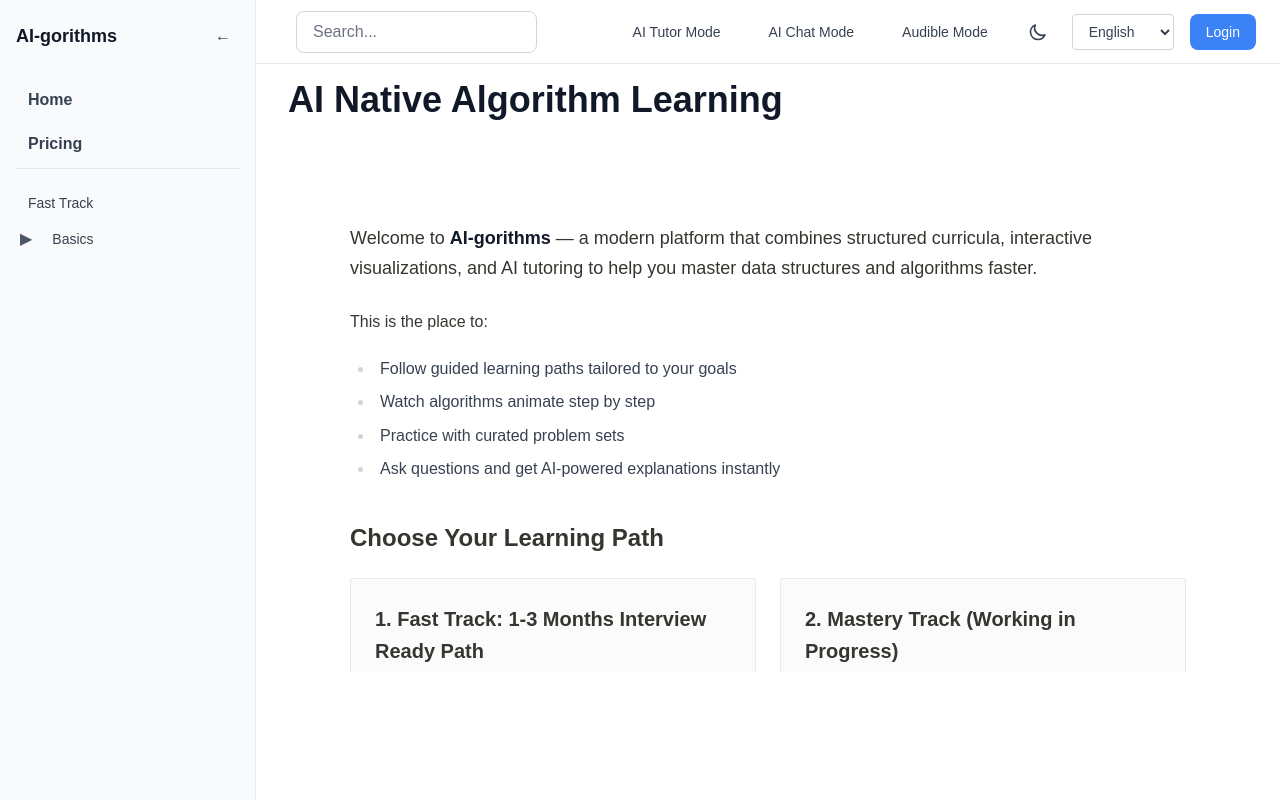
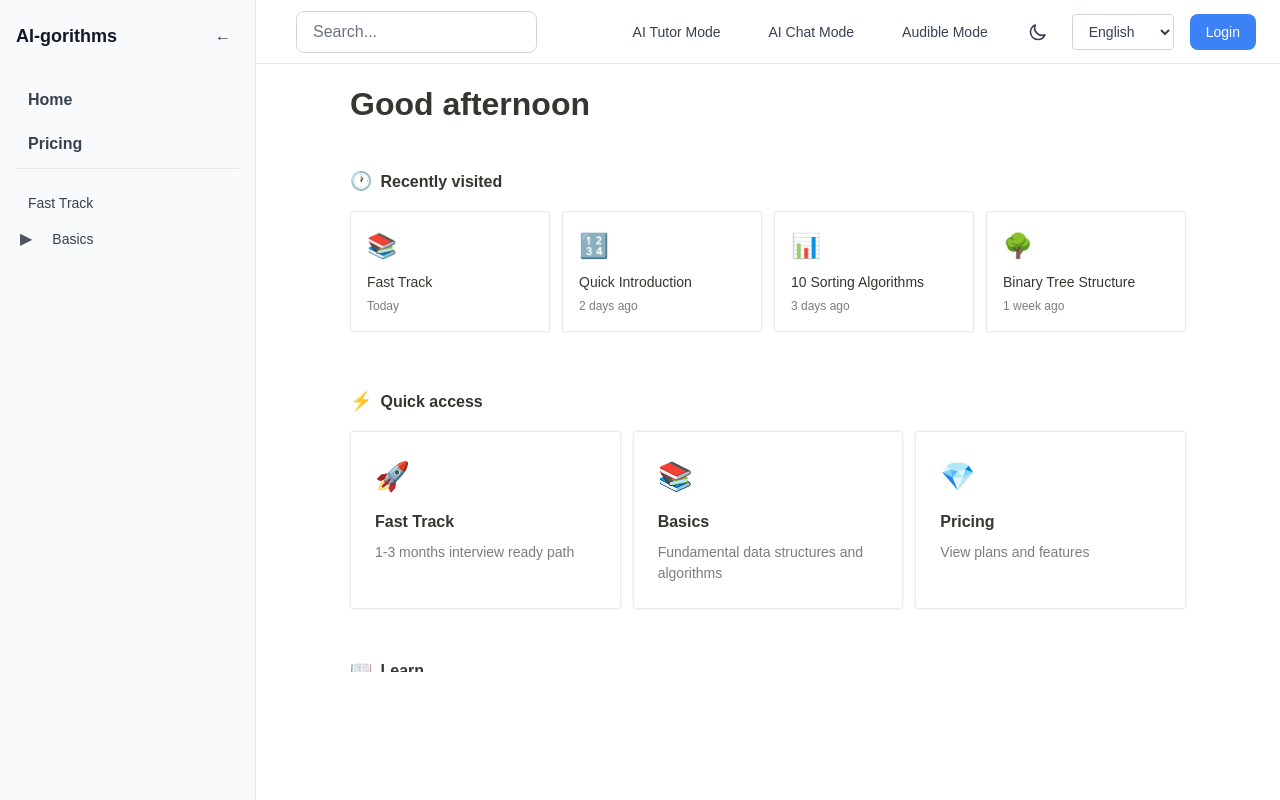
Before and after one commit to Chinese-Community-AI/AI-gorithms, a Next.js app: page / in a window 1280 px wide. Built offline with nearby package versions, Linux system fonts and the light colour scheme.

Commit message:
Optimize Home Page with clicable cards

```diff
--- a/app/page.tsx
+++ b/app/page.tsx
@@ -1,94 +1,460 @@
-import ArticleContent from "@/components/article/ArticleContent";
+"use client";
+
+import Link from "next/link";
 
 export default function Home() {
-  const content = `
-    <div style="max-width: 900px; margin: 0 auto; padding: 3rem 2rem;">
-      <p style="font-size: 1.125rem; line-height: 1.7; color: rgb(55, 53, 47); margin-bottom: 1.5rem;">Welcome to <strong>AI-gorithms</strong> — a modern platform that combines structured curricula, interactive visualizations, and AI tutoring to help you master data structures and algorithms faster.</p>
+  const getGreeting = () => {
+    const hour = new Date().getHours();
+    if (hour < 12) return "Good morning";
+    if (hour < 18) return "Good afternoon";
+    return "Good evening";
+  };
 
-      <p style="color: rgb(55, 53, 47); margin-bottom: 0.75rem;">This is the place to:</p>
+  const recentlyVisited = [
+    { icon: "📚", title: "Fast Track", href: "/fast-track", date: "Today" },
+    {
+      icon: "🔢",
+      title: "Quick Introduction",
+      href: "/basics/quick-introduction",
+      date: "2 days ago",
+    },
+    {
+      icon: "📊",
+      title: "10 Sorting Algorithms",
+      href: "/basics/10-sorting-algorithms",
+      date: "3 days ago",
+    },
+    {
+      icon: "🌳",
+      title: "Binary Tree Structure",
+      href: "/basics/binary-tree-structure-and-traversal",
+      date: "1 week ago",
+    },
+    {
+      icon: "📈",
+      title: "Graph Algorithms",
+      href: "/basics/graph-structure-algorithm-overview.md",
+      date: "2 weeks ago",
+    },
+  ];
 
-      <ul style="margin-bottom: 2rem; padding-left: 1.5rem; color: rgb(55, 53, 47); line-height: 1.6;">
-        <li style="margin-bottom: 0.5rem;">Follow guided learning paths tailored to your goals</li>
-        <li style="margin-bottom: 0.5rem;">Watch algorithms animate step by step</li>
-        <li style="margin-bottom: 0.5rem;">Practice with curated problem sets</li>
-        <li>Ask questions and get AI-powered explanations instantly</li>
-      </ul>
+  const learnCards = [
+    {
+      icon: "🚀",
+      title: "Getting Started with Fast Track",
+      description: "Master algorithms in 1-3 months",
+      href: "/fast-track",
+      readTime: "5m read",
+    },
+    {
+      icon: "📖",
+      title: "Understanding Data Structures",
+      description: "Learn the fundamentals",
+      href: "/basics/quick-introduction",
+      readTime: "8m read",
+    },
+    {
+      icon: "🎯",
+      title: "Algorithm Patterns",
+      description: "Master core problem-solving patterns",
+      href: "/basics",
+      readTime: "12m read",
+    },
+    {
+      icon: "💡",
+      title: "AI-Powered Learning",
+      description: "Leverage AI to accelerate your journey",
+      href: "/",
+      readTime: "3m read",
+    },
+  ];
 
-      <h2 style="font-size: 1.5rem; font-weight: 600; margin-top: 2.5rem; margin-bottom: 1.5rem; color: rgb(55, 53, 47);">Choose Your Learning Path</h2>
+  return (
+    <div style={{ maxWidth: "900px", margin: "0 auto", padding: "3rem 2rem" }}>
+      {/* Greeting */}
+      <h1
+        style={{
+          fontSize: "2rem",
+          fontWeight: 700,
+          color: "rgb(55, 53, 47)",
+          marginTop: 0,
+          marginBottom: "2.5rem",
+        }}
+      >
+        {getGreeting()}
+      </h1>
 
-      <div style="display: grid; grid-template-columns: repeat(auto-fit, minmax(300px, 1fr)); gap: 1.5rem; margin-bottom: 2.5rem;">
-        <div style="border: 1px solid rgba(55, 53, 47, 0.09); padding: 1.5rem; border-radius: 3px; background: rgba(55, 53, 47, 0.02);">
-          <h3 style="font-size: 1.25rem; font-weight: 600; margin-top: 0; margin-bottom: 1rem; color: rgb(55, 53, 47);">1. Fast Track: 1-3 Months Interview Ready Path</h3>
-          <ul style="margin: 0; padding-left: 1.5rem; color: rgb(55, 53, 47); line-height: 1.6;">
-            <li style="margin-bottom: 0.5rem;"><strong>Goal:</strong> Become confident for technical interviews quickly</li>
-            <li style="margin-bottom: 0.5rem;"><strong>Focus:</strong> High-yield topics (arrays, strings, trees, graphs, DP)</li>
-            <li style="margin-bottom: 0.5rem;"><strong>Format:</strong> Daily lessons, cheat sheets, timed practice, mock interviews</li>
-            <li><strong>AI Support:</strong> Instant hints, solution walk-throughs, mock interviewer</li>
-          </ul>
+      {/* Recently Visited */}
+      <div style={{ marginBottom: "3rem" }}>
+        <div
+          style={{
+            display: "flex",
+            alignItems: "center",
+            gap: "0.5rem",
+            marginBottom: "1rem",
+            color: "rgb(55, 53, 47)",
+          }}
+        >
+          <span style={{ fontSize: "1.125rem" }}>🕐</span>
+          <h2
+            style={{
+              fontSize: "1rem",
+              fontWeight: 600,
+              margin: 0,
+              color: "rgb(55, 53, 47)",
+            }}
+          >
+            Recently visited
+          </h2>
         </div>
-
-        <div style="border: 1px solid rgba(55, 53, 47, 0.09); padding: 1.5rem; border-radius: 3px; background: rgba(55, 53, 47, 0.02);">
-          <h3 style="font-size: 1.25rem; font-weight: 600; margin-top: 0; margin-bottom: 1rem; color: rgb(55, 53, 47);">2. Mastery Track (Working in Progress)</h3>
-          <ul style="margin: 0; padding-left: 1.5rem; color: rgb(55, 53, 47); line-height: 1.6;">
-            <li style="margin-bottom: 0.5rem;"><strong>Goal:</strong> Build deep intuition and long-term fluency</li>
-            <li style="margin-bottom: 0.5rem;"><strong>Focus:</strong> Fundamentals plus advanced topics (geometry, network flows, distributed algorithms)</li>
-            <li style="margin-bottom: 0.5rem;"><strong>Format:</strong> Multi-stage roadmap with projects, reflections, and spaced repetition</li>
-            <li><strong>AI Support:</strong> Personalized feedback, adaptive practice, code reviews</li>
-          </ul>
+        <div
+          style={{
+            display: "flex",
+            gap: "0.75rem",
+            overflowX: "auto",
+            paddingBottom: "0.5rem",
+            scrollbarWidth: "thin",
+          }}
+        >
+          {recentlyVisited.map((item, index) => (
+            <Link
+              key={index}
+              href={item.href}
+              style={{
+                minWidth: "200px",
+                border: "1px solid rgba(55, 53, 47, 0.09)",
+                borderRadius: "3px",
+                padding: "1rem",
+                background: "white",
+                textDecoration: "none",
+                color: "inherit",
+                display: "flex",
+                flexDirection: "column",
+                cursor: "pointer",
+                transition: "all 0.2s",
+                boxShadow: "rgba(15, 15, 15, 0.03) 0px 0px 0px 1px",
+              }}
+              onMouseEnter={(e) => {
+                e.currentTarget.style.boxShadow =
+                  "rgba(15, 15, 15, 0.1) 0px 2px 4px";
+                e.currentTarget.style.transform = "translateY(-2px)";
+              }}
+              onMouseLeave={(e) => {
+                e.currentTarget.style.boxShadow =
+                  "rgba(15, 15, 15, 0.03) 0px 0px 0px 1px";
+                e.currentTarget.style.transform = "translateY(0)";
+              }}
+            >
+              <div style={{ fontSize: "1.5rem", marginBottom: "0.5rem" }}>
+                {item.icon}
+              </div>
+              <div
+                style={{
+                  fontWeight: 500,
+                  color: "rgb(55, 53, 47)",
+                  marginBottom: "0.25rem",
+                  fontSize: "0.875rem",
+                }}
+              >
+                {item.title}
+              </div>
+              <div
+                style={{
+                  fontSize: "0.75rem",
+                  color: "rgba(55, 53, 47, 0.65)",
+                  marginTop: "auto",
+                }}
+              >
+                {item.date}
+              </div>
+            </Link>
+          ))}
         </div>
       </div>
 
-      <h2 style="font-size: 1.5rem; font-weight: 600; margin-top: 2.5rem; margin-bottom: 1.5rem; color: rgb(55, 53, 47);">How the Platform Helps You Learn</h2>
+      {/* Quick Access */}
+      <div style={{ marginBottom: "3rem" }}>
+        <div
+          style={{
+            display: "flex",
+            alignItems: "center",
+            gap: "0.5rem",
+            marginBottom: "1rem",
+            color: "rgb(55, 53, 47)",
+          }}
+        >
+          <span style={{ fontSize: "1.125rem" }}>⚡</span>
+          <h2
+            style={{
+              fontSize: "1rem",
+              fontWeight: 600,
+              margin: 0,
+              color: "rgb(55, 53, 47)",
+            }}
+          >
+            Quick access
+          </h2>
+        </div>
+        <div
+          style={{
+            display: "grid",
+            gridTemplateColumns: "repeat(auto-fit, minmax(250px, 1fr))",
+            gap: "0.75rem",
+          }}
+        >
+          <Link
+            href="/fast-track"
+            style={{
+              border: "1px solid rgba(55, 53, 47, 0.09)",
+              borderRadius: "3px",
+              padding: "1.5rem",
+              background: "white",
+              textDecoration: "none",
+              color: "inherit",
+              cursor: "pointer",
+              transition: "all 0.2s",
+              boxShadow: "rgba(15, 15, 15, 0.03) 0px 0px 0px 1px",
+            }}
+            onMouseEnter={(e) => {
+              e.currentTarget.style.boxShadow =
+                "rgba(15, 15, 15, 0.1) 0px 2px 4px";
+              e.currentTarget.style.transform = "translateY(-2px)";
+            }}
+            onMouseLeave={(e) => {
+              e.currentTarget.style.boxShadow =
+                "rgba(15, 15, 15, 0.03) 0px 0px 0px 1px";
+              e.currentTarget.style.transform = "translateY(0)";
+            }}
+          >
+            <div style={{ fontSize: "1.75rem", marginBottom: "0.75rem" }}>
+              🚀
+            </div>
+            <h3
+              style={{
+                fontSize: "1rem",
+                fontWeight: 600,
+                marginTop: 0,
+                marginBottom: "0.5rem",
+                color: "rgb(55, 53, 47)",
+              }}
+            >
+              Fast Track
+            </h3>
+            <p
+              style={{
+                margin: 0,
+                fontSize: "0.875rem",
+                color: "rgba(55, 53, 47, 0.65)",
+                lineHeight: 1.5,
+              }}
+            >
+              1-3 months interview ready path
+            </p>
+          </Link>
 
-      <ol style="margin-bottom: 2.5rem; padding-left: 1.5rem; color: rgb(55, 53, 47); line-height: 1.6;">
-        <li style="margin-bottom: 0.75rem;"><strong>Learn</strong> – Read MDX lessons designed for clarity and incremental progression</li>
-        <li style="margin-bottom: 0.75rem;"><strong>Visualize</strong> – Explore interactive diagrams and algorithm animations</li>
-        <li style="margin-bottom: 0.75rem;"><strong>Practice</strong> – Solve guided problems with auto-graded solutions</li>
-        <li><strong>Reflect</strong> – Use AI to review your code, explain concepts, or generate new drills</li>
-      </ol>
+          <Link
+            href="/basics"
+            style={{
+              border: "1px solid rgba(55, 53, 47, 0.09)",
+              borderRadius: "3px",
+              padding: "1.5rem",
+              background: "white",
+              textDecoration: "none",
+              color: "inherit",
+              cursor: "pointer",
+              transition: "all 0.2s",
+              boxShadow: "rgba(15, 15, 15, 0.03) 0px 0px 0px 1px",
+            }}
+            onMouseEnter={(e) => {
+              e.currentTarget.style.boxShadow =
+                "rgba(15, 15, 15, 0.1) 0px 2px 4px";
+              e.currentTarget.style.transform = "translateY(-2px)";
+            }}
+            onMouseLeave={(e) => {
+              e.currentTarget.style.boxShadow =
+                "rgba(15, 15, 15, 0.03) 0px 0px 0px 1px";
+              e.currentTarget.style.transform = "translateY(0)";
+            }}
+          >
+            <div style={{ fontSize: "1.75rem", marginBottom: "0.75rem" }}>
+              📚
+            </div>
+            <h3
+              style={{
+                fontSize: "1rem",
+                fontWeight: 600,
+                marginTop: 0,
+                marginBottom: "0.5rem",
+                color: "rgb(55, 53, 47)",
+              }}
+            >
+              Basics
+            </h3>
+            <p
+              style={{
+                margin: 0,
+                fontSize: "0.875rem",
+                color: "rgba(55, 53, 47, 0.65)",
+                lineHeight: 1.5,
+              }}
+            >
+              Fundamental data structures and algorithms
+            </p>
+          </Link>
 
-      <h2 style="font-size: 1.5rem; font-weight: 600; margin-top: 2.5rem; margin-bottom: 1.5rem; color: rgb(55, 53, 47);">AI-Powered Assistance</h2>
-
-      <div style="background: rgba(46, 170, 220, 0.08); border-left: 3px solid rgba(46, 170, 220, 0.3); padding: 1rem 1.25rem; margin-bottom: 2.5rem; border-radius: 3px;">
-        <ul style="margin: 0; padding-left: 1.5rem; color: rgb(55, 53, 47); line-height: 1.6;">
-          <li style="margin-bottom: 0.5rem;"><strong>Ask Anything:</strong> Highlight text or click "Ask AI" to clarify concepts</li>
-          <li style="margin-bottom: 0.5rem;"><strong>Explain Code:</strong> Let AI break down any snippet line by line</li>
-          <li style="margin-bottom: 0.5rem;"><strong>Generate Problems:</strong> Get personalized drills at your level</li>
-          <li><strong>Review Solutions:</strong> Receive feedback on complexity, readability, and edge cases</li>
-        </ul>
+          <Link
+            href="/pricing"
+            style={{
+              border: "1px solid rgba(55, 53, 47, 0.09)",
+              borderRadius: "3px",
+              padding: "1.5rem",
+              background: "white",
+              textDecoration: "none",
+              color: "inherit",
+              cursor: "pointer",
+              transition: "all 0.2s",
+              boxShadow: "rgba(15, 15, 15, 0.03) 0px 0px 0px 1px",
+            }}
+            onMouseEnter={(e) => {
+              e.currentTarget.style.boxShadow =
+                "rgba(15, 15, 15, 0.1) 0px 2px 4px";
+              e.currentTarget.style.transform = "translateY(-2px)";
+            }}
+            onMouseLeave={(e) => {
+              e.currentTarget.style.boxShadow =
+                "rgba(15, 15, 15, 0.03) 0px 0px 0px 1px";
+              e.currentTarget.style.transform = "translateY(0)";
+            }}
+          >
+            <div style={{ fontSize: "1.75rem", marginBottom: "0.75rem" }}>
+              💎
+            </div>
+            <h3
+              style={{
+                fontSize: "1rem",
+                fontWeight: 600,
+                marginTop: 0,
+                marginBottom: "0.5rem",
+                color: "rgb(55, 53, 47)",
+              }}
+            >
+              Pricing
+            </h3>
+            <p
+              style={{
+                margin: 0,
+                fontSize: "0.875rem",
+                color: "rgba(55, 53, 47, 0.65)",
+                lineHeight: 1.5,
+              }}
+            >
+              View plans and features
+            </p>
+          </Link>
+        </div>
       </div>
 
-      <h2 style="font-size: 1.5rem; font-weight: 600; margin-top: 2.5rem; margin-bottom: 1.5rem; color: rgb(55, 53, 47);">What's Included</h2>
-
-      <ul style="margin-bottom: 2.5rem; padding-left: 1.5rem; color: rgb(55, 53, 47); line-height: 1.6;">
-        <li style="margin-bottom: 0.5rem;">Structured learning paths (beginner → advanced)</li>
-        <li style="margin-bottom: 0.5rem;">Interactive visualizations for key algorithms</li>
-        <li style="margin-bottom: 0.5rem;">Embedded code playgrounds with instant feedback</li>
-        <li style="margin-bottom: 0.5rem;">Reading progress, bookmarks, and spaced repetition reminders</li>
-        <li>Strategy guides, interview playbooks, and note templates</li>
-      </ul>
-
-      <h2 style="font-size: 1.5rem; font-weight: 600; margin-top: 2.5rem; margin-bottom: 1.5rem; color: rgb(55, 53, 47);">Ready to Start?</h2>
-
-      <ol style="margin-bottom: 2rem; padding-left: 1.5rem; color: rgb(55, 53, 47); line-height: 1.6;">
-        <li style="margin-bottom: 0.75rem;">Pick the learning path that fits your timeline</li>
-        <li style="margin-bottom: 0.75rem;">Follow the roadmap and track your progress</li>
-        <li style="margin-bottom: 0.75rem;">Use the AI tutor whenever you're stuck or curious</li>
-        <li>Iterate, revisit, and keep sharpening your skills</li>
-      </ol>
-
-      <div style="background: rgba(251, 243, 219, 0.6); border-left: 3px solid rgba(233, 196, 106, 0.4); padding: 1rem 1.25rem; margin-top: 2rem; border-radius: 3px;">
-        <p style="margin: 0; color: rgb(55, 53, 47); line-height: 1.6;"><em>Keep learning, keep shipping, and let AI accelerate your algorithm journey.</em></p>
+      {/* Learn Section */}
+      <div style={{ marginBottom: "3rem" }}>
+        <div
+          style={{
+            display: "flex",
+            alignItems: "center",
+            gap: "0.5rem",
+            marginBottom: "1rem",
+            color: "rgb(55, 53, 47)",
+          }}
+        >
+          <span style={{ fontSize: "1.125rem" }}>📖</span>
+          <h2
+            style={{
+              fontSize: "1rem",
+              fontWeight: 600,
+              margin: 0,
+              color: "rgb(55, 53, 47)",
+            }}
+          >
+            Learn
+          </h2>
+        </div>
+        <div
+          style={{
+            display: "flex",
+            gap: "0.75rem",
+            overflowX: "auto",
+            paddingBottom: "0.5rem",
+            scrollbarWidth: "thin",
+          }}
+        >
+          {learnCards.map((card, index) => (
+            <Link
+              key={index}
+              href={card.href}
+              style={{
+                minWidth: "240px",
+                border: "1px solid rgba(55, 53, 47, 0.09)",
+                borderRadius: "3px",
+                padding: "1rem",
+                background: "white",
+                textDecoration: "none",
+                color: "inherit",
+                display: "flex",
+                flexDirection: "column",
+                cursor: "pointer",
+                transition: "all 0.2s",
+                boxShadow: "rgba(15, 15, 15, 0.03) 0px 0px 0px 1px",
+              }}
+              onMouseEnter={(e) => {
+                e.currentTarget.style.boxShadow =
+                  "rgba(15, 15, 15, 0.1) 0px 2px 4px";
+                e.currentTarget.style.transform = "translateY(-2px)";
+              }}
+              onMouseLeave={(e) => {
+                e.currentTarget.style.boxShadow =
+                  "rgba(15, 15, 15, 0.03) 0px 0px 0px 1px";
+                e.currentTarget.style.transform = "translateY(0)";
+              }}
+            >
+              <div style={{ fontSize: "1.5rem", marginBottom: "0.75rem" }}>
+                {card.icon}
+              </div>
+              <div
+                style={{
+                  fontWeight: 500,
+                  color: "rgb(55, 53, 47)",
+                  marginBottom: "0.25rem",
+                  fontSize: "0.875rem",
+                }}
+              >
+                {card.title}
+              </div>
+              <div
+                style={{
+                  fontSize: "0.8125rem",
+                  color: "rgba(55, 53, 47, 0.65)",
+                  marginBottom: "0.5rem",
+                  lineHeight: 1.4,
+                }}
+              >
+                {card.description}
+              </div>
+              <div
+                style={{
+                  fontSize: "0.75rem",
+                  color: "rgba(55, 53, 47, 0.65)",
+                  marginTop: "auto",
+                  display: "flex",
+                  alignItems: "center",
+                  gap: "0.25rem",
+                }}
+              >
+                <span>📖</span>
+                {card.readTime}
+              </div>
+            </Link>
+          ))}
+        </div>
       </div>
     </div>
-  `;
-
-  return (
-    <ArticleContent
-      title="AI Native Algorithm Learning"
-      content={content}
-      readingTime={6}
-      showTOC={false}
-    />
   );
 }
```
